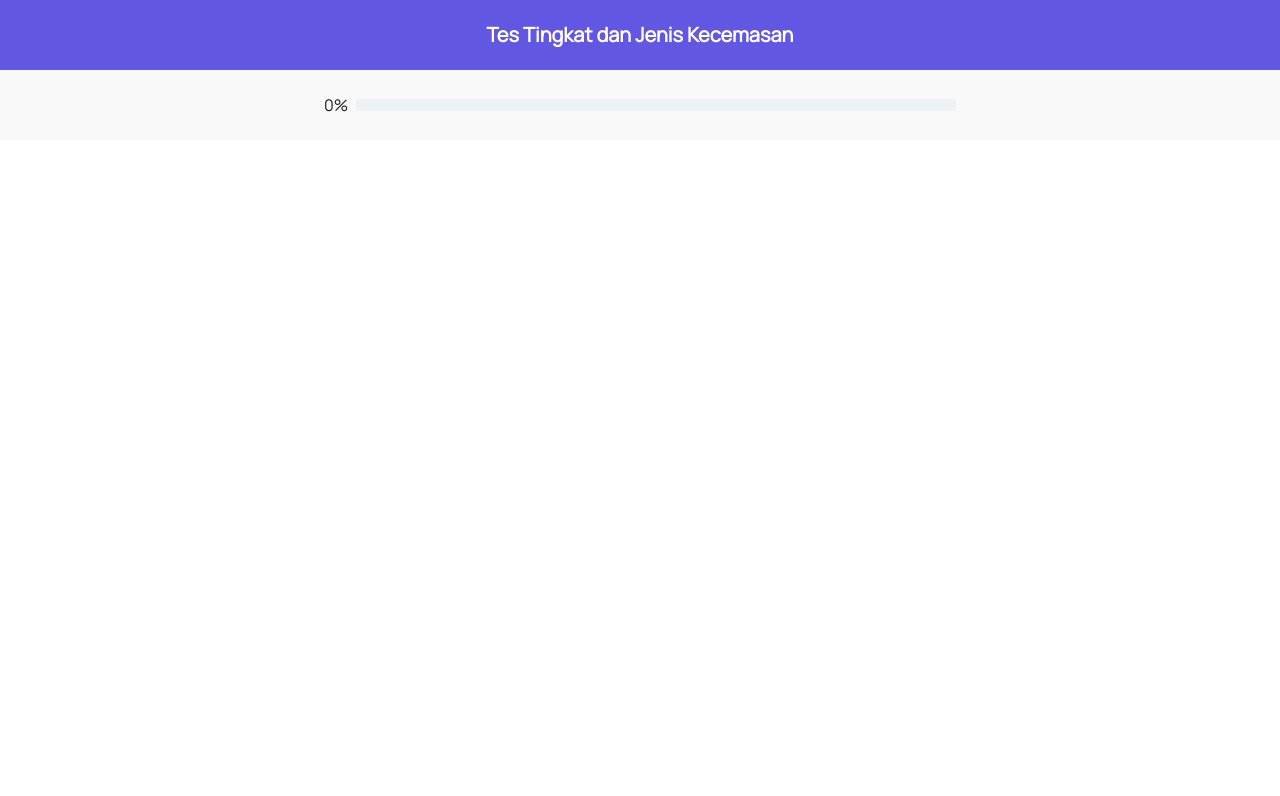
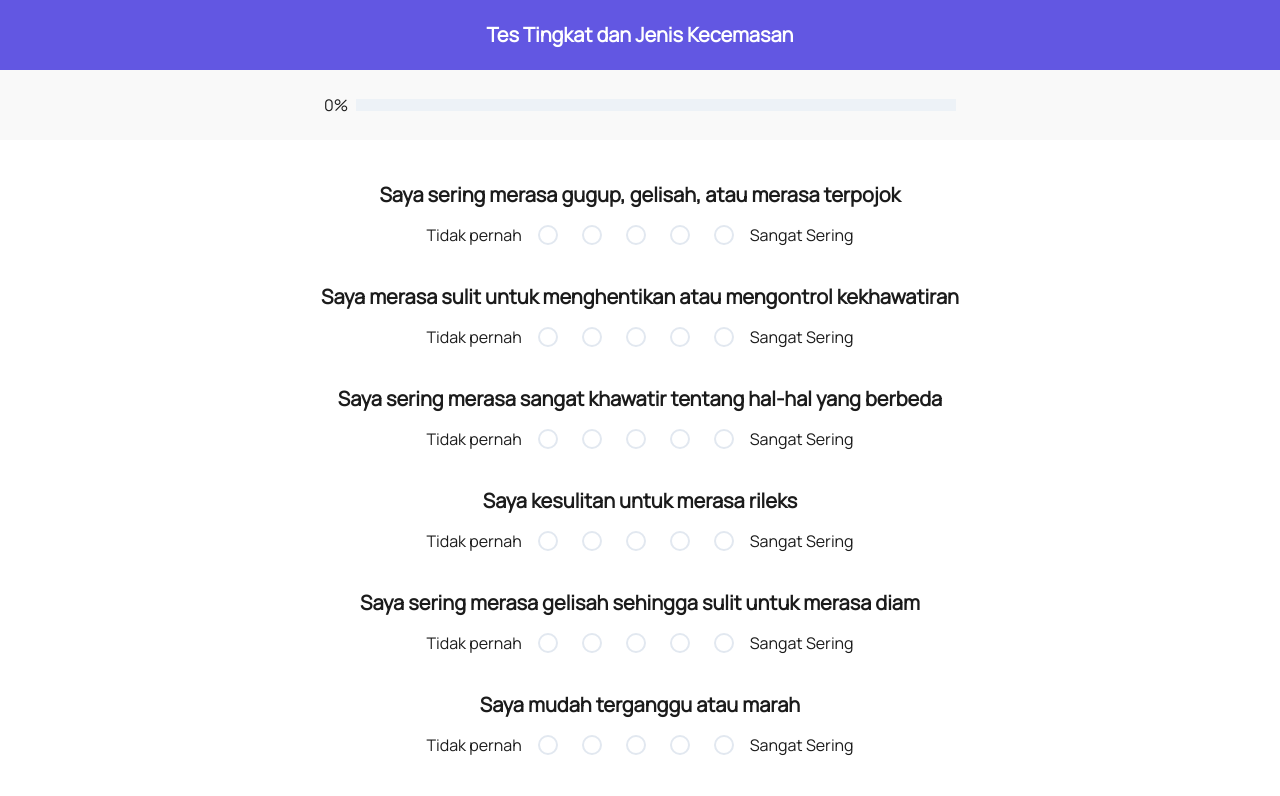
Before and after one commit to ardyutama/anxietest-frontend, a React (Create React App) app: page /test in a window 1280 px wide. Shown: the top 796 px of the page. Built offline with nearby package versions, Linux system fonts and the light colour scheme.

Commit message:
refactor: render component all and store to local storage

```diff
--- a/package.json
+++ b/package.json
@@ -16,6 +16,7 @@
     "react-paginate": "^8.1.3",
     "react-router-dom": "^6.3.0",
     "react-scripts": "5.0.1",
+    "react-scroll": "^1.8.7",
     "web-vitals": "^2.1.4"
   },
   "scripts": {
--- a/src/components/Form/index.jsx
+++ b/src/components/Form/index.jsx
@@ -9,7 +9,6 @@ import {
 } from "@chakra-ui/react";
 import React from "react";
 
-//FIXME: bug nya disini, kalo next radio button value ada
 const Form = ({ question, name, handleChange, value, id }) => {
   return (
     <div>
--- /dev/null
+++ b/src/components/QuizContainer/index.jsx
@@ -0,0 +1,66 @@
+import { useEffect, useState } from "react";
+import Form from "../Form";
+import quiz from "../../question";
+const QuizContainer = ({ questionData }) => {
+  const [question, setQuestion] = useState([]);
+
+  const fetchQuestion = () => {
+    setQuestion([]);
+    quiz.map((item) => {
+      return item.questions.map((question, index) => {
+        var data = {
+          id: item.title + index,
+          title: item.title,
+          questions: question,
+          value: "0",
+        };
+        return setQuestion((prev) => [...prev, data]);
+      });
+    });
+  };
+
+  useEffect(() => {
+    fetchQuestion();
+  }, []);
+
+  useEffect(() => {
+    localStorage.setItem("question", JSON.stringify(question));
+  }, [question]);
+
+  // const setValue = (id, value) => {
+  //   question.map((item) => {
+  //     if (item.id === id) {
+  //       item.value = value;
+  //     }
+  //     return item;
+  //   });
+  // };
+  console.log(question);
+  const handleChange = (e) => {
+    const id = e.target.id;
+    const value = e.target.value;
+    // setValue(id, value);
+    setQuestion((prevState) =>
+      prevState.map((item) =>
+        item.id === id ? { ...item, value: value } : item
+      )
+    );
+  };
+
+  return (
+    <>
+      {question.map((item, index) => (
+        <Form
+          key={index}
+          question={item.questions}
+          name={item.title}
+          handleChange={handleChange}
+          value={item.value}
+          id={item.id}
+        />
+      ))}
+    </>
+  );
+};
+
+export default QuizContainer;
--- a/src/pages/test-page/index.jsx
+++ b/src/pages/test-page/index.jsx
@@ -1,8 +1,8 @@
 import { Box } from "@chakra-ui/react";
-import React, { useState } from "react";
+import React, { useEffect, useState } from "react";
 import ProgressBar from "../../components/ProgressBar";
 import TitleBar from "../../components/TitleBar";
-import { Pagination } from "../../components/Pagination";
+import QuizContainer from "../../components/QuizContainer";
 
 const TestPage = () => {
   const [progress, setProgress] = useState(0);
@@ -18,7 +18,7 @@ const TestPage = () => {
         flexDirection="column"
         mt={2}
       >
-        <Pagination itemsPerPage={7} />
+        <QuizContainer />
       </Box>
     </div>
   );
--- a/src/routes/index.jsx
+++ b/src/routes/index.jsx
@@ -1,13 +1,11 @@
 import { Routes, Route } from "react-router-dom";
 import LandingPage from "../pages/landing-page";
 import TestPage from "../pages/test-page";
-import Quiz from "../components/Quiz";
 function Router() {
   return (
     <Routes>
       <Route path="/" element={<LandingPage />} />
       <Route path="/test" element={<TestPage />} />
-      <Route path="/coba" element={<Quiz />} />
     </Routes>
   );
 }
```
Also changed, not shown: src/components/Pagination/index.jsx (+0 -8 lines), src/components/QuizSection/index.jsx (added, +23 -0 lines), src/question.js (renamed from src/pages/test-page/question.js), 2 other files (tests, documents, lock files or other folders).
